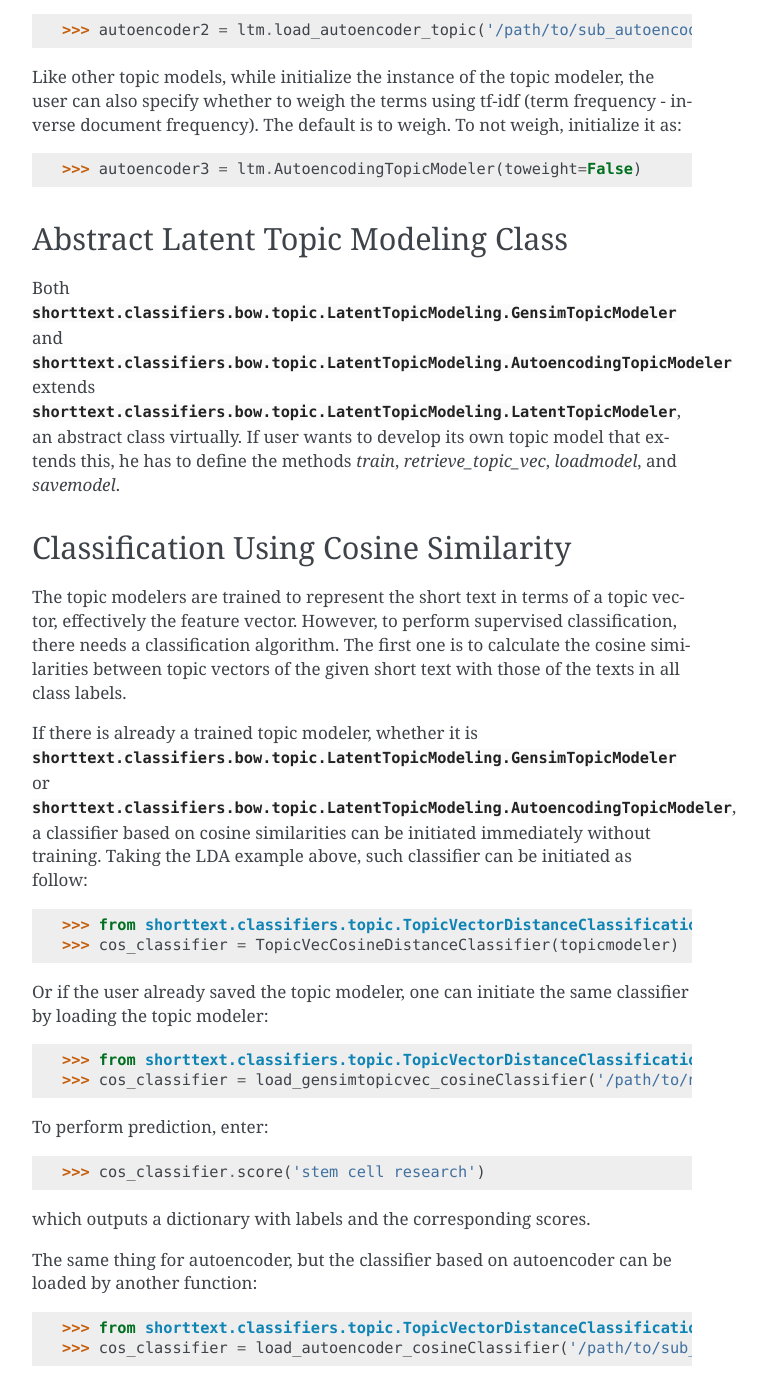
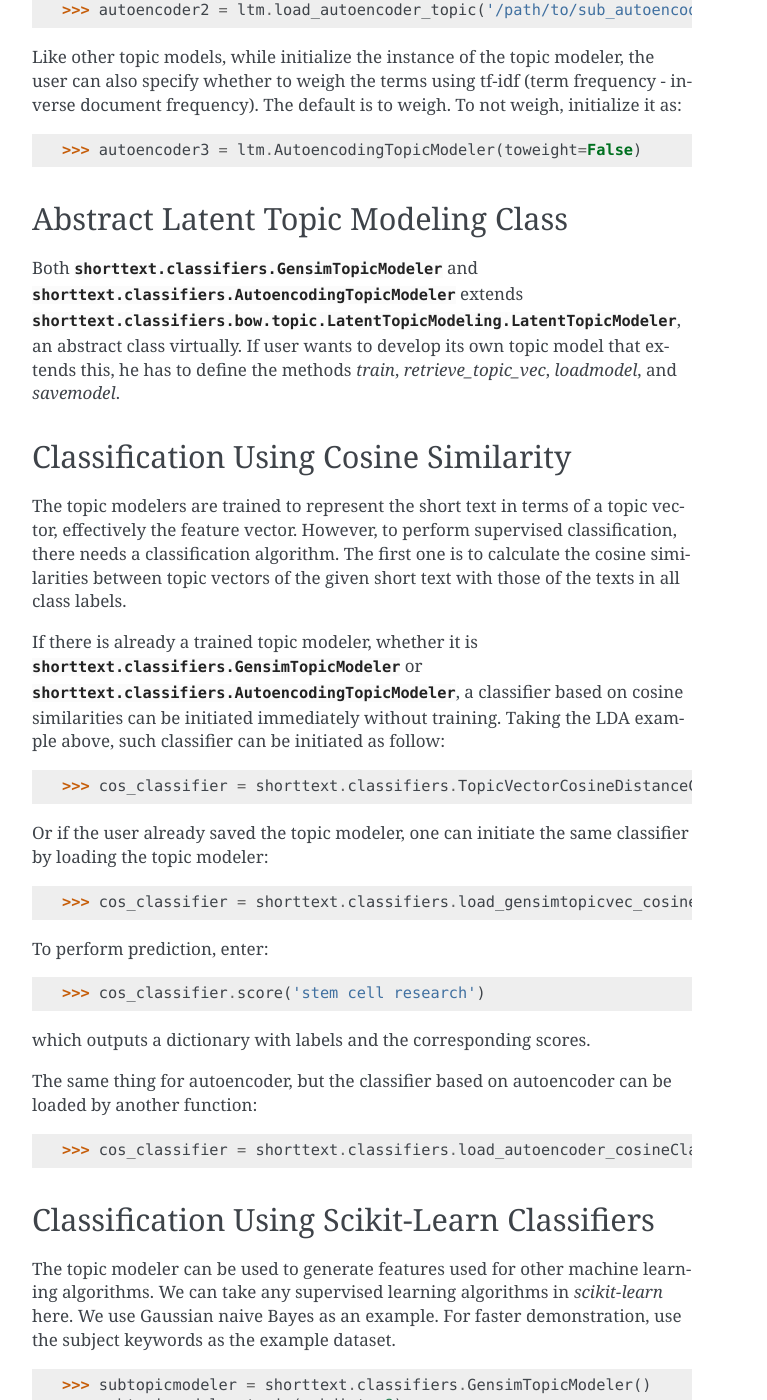
Before and after one commit to stephenhky/PyShortTextCategorization, a Sphinx documentation site: the page built from docs/tutorial_topic.rst, in a window 1280 px wide and 1400 px high, scrolled down 3353 px. Shown: the whole window, without its empty margins (388-1155 px from the left). Built offline with Sphinx 7.4.7, drawn with Linux system fonts in a browser that asks for light colours; some of the changed text lies outside the part shown.

```diff
--- a/docs/tutorial.rst
+++ b/docs/tutorial.rst
@@ -8,7 +8,8 @@ Before using, type
 
 >>> import shorttext
 
-You will get the message that `Theano` backend is used for `keras`.
+You will get the message that `Theano` or `Tensorflow` backend is used for `keras`. Refer to `Keras Backend
+<https://keras.io/backend/>`_ for information about switching backends.
 
 .. toctree::
    :maxdepth: 2
--- a/docs/tutorial_topic.rst
+++ b/docs/tutorial_topic.rst
@@ -27,7 +27,6 @@ This package supports three algorithms provided by `gensim`, namely, LDA, LSI, a
 Random Projections, to do the topic modeling.
 
 >>> import shorttext
->>> import shorttext.classifiers.topic.LatentTopicModeling as ltm
 
 First, load a set of training data (all NIH data in this example):
 
@@ -35,7 +34,7 @@ First, load a set of training data (all NIH data in this example):
 
 Initialize an instance of topic modeler, and use LDA as an example:
 
->>> topicmodeler = ltm.GensimTopicModeler(algorithm='lda')
+>>> topicmodeler = shorttext.classifiers.GensimTopicModeler(algorithm='lda')
 
 For the algorithms, user can use `lsi` and `rp` in addition to `lda` in the example.
 To train with 128 topics, enter:
@@ -97,7 +96,7 @@ For faster demonstration, use the subject keywords as the example dataset:
 
 To train such a model, we perform in a similar way with the LDA model (or LSI and random projections above):
 
->>> autoencoder = ltm.AutoencodingTopicModeler()
+>>> autoencoder = shorttext.classifiers.AutoencodingTopicModeler()
 >>> autoencoder.train(subdict, 8)
 
 After the training is done, the user can retrieve the encoded vector representation
@@ -152,8 +151,8 @@ The default is to weigh. To not weigh, initialize it as:
 Abstract Latent Topic Modeling Class
 ------------------------------------
 
-Both :class:`shorttext.classifiers.bow.topic.LatentTopicModeling.GensimTopicModeler` and
-:class:`shorttext.classifiers.bow.topic.LatentTopicModeling.AutoencodingTopicModeler` extends
+Both :class:`shorttext.classifiers.GensimTopicModeler` and
+:class:`shorttext.classifiers.AutoencodingTopicModeler` extends
 :class:`shorttext.classifiers.bow.topic.LatentTopicModeling.LatentTopicModeler`,
 an abstract class virtually. If user wants to develop its own topic model that extends
 this, he has to define the methods `train`, `retrieve_topic_vec`, `loadmodel`, and
@@ -168,19 +167,17 @@ needs a classification algorithm. The first one is to calculate the cosine simil
 between topic vectors of the given short text with those of the texts in all class labels.
 
 If there is already a trained topic modeler, whether it is
-:class:`shorttext.classifiers.bow.topic.LatentTopicModeling.GensimTopicModeler` or
-:class:`shorttext.classifiers.bow.topic.LatentTopicModeling.AutoencodingTopicModeler`,
+:class:`shorttext.classifiers.GensimTopicModeler` or
+:class:`shorttext.classifiers.AutoencodingTopicModeler`,
 a classifier based on cosine similarities can be initiated
 immediately without training. Taking the LDA example above, such classifier can be initiated as follow:
 
->>> from shorttext.classifiers.topic.TopicVectorDistanceClassification import TopicVecCosineDistanceClassifier
->>> cos_classifier = TopicVecCosineDistanceClassifier(topicmodeler)
+>>> cos_classifier = shorttext.classifiers.TopicVectorCosineDistanceClassifier(topicmodeler)
 
 Or if the user already saved the topic modeler, one can initiate the same classifier by
 loading the topic modeler:
 
->>> from shorttext.classifiers.topic.TopicVectorDistanceClassification import load_gensimtopicvec_cosineClassifier
->>> cos_classifier = load_gensimtopicvec_cosineClassifier('/path/to/nihlda128')
+>>> cos_classifier = shorttext.classifiers.load_gensimtopicvec_cosineClassifier('/path/to/nihlda128')
 
 To perform prediction, enter:
 
@@ -190,8 +187,7 @@ which outputs a dictionary with labels and the corresponding scores.
 
 The same thing for autoencoder, but the classifier based on autoencoder can be loaded by another function:
 
->>> from shorttext.classifiers.topic.TopicVectorDistanceClassification import load_autoencoder_cosineClassifier
->>> cos_classifier = load_autoencoder_cosineClassifier('/path/to/sub_autoencoder8')
+>>> cos_classifier = shorttext.classifiers.load_autoencoder_cosineClassifier('/path/to/sub_autoencoder8')
 
 Classification Using Scikit-Learn Classifiers
 ---------------------------------------------
@@ -201,7 +197,7 @@ algorithms. We can take any supervised learning algorithms in `scikit-learn` her
 We use Gaussian naive Bayes as an example. For faster demonstration, use the subject
 keywords as the example dataset.
 
->>> subtopicmodeler = ltm.GensimTopicModeler()
+>>> subtopicmodeler = shorttext.classifiers.GensimTopicModeler()
 >>> subtopicmodeler.train(subdict, 8)
 
 We first import the class:
@@ -210,8 +206,7 @@ We first import the class:
 
 And we train the classifier:
 
->>> from shorttext.classifiers.topic.SkLearnClassification import TopicVectorSkLearnClassifier
->>> classifier = TopicVectorSkLearnClassifier(subtopicmodeler, GaussianNB())
+>>> classifier = shorttext.classifiers.TopicVectorSkLearnClassifier(subtopicmodeler, GaussianNB())
 >>> classifier.train(subdict)
 
 Predictions can be performed like the following example:
@@ -227,12 +222,12 @@ You can save the model by:
 where the argument specifies the prefix of the path of the model files, including the topic
 models, and the scikit-learn model files. The classifier can be loaded by calling:
 
->>> classifier2 = shorttext.classifiers.topic.SkLearnClassification.load_gensim_topicvec_sklearnclassifier('/path/to/sublda8nb')
+>>> classifier2 = shorttext.classifiers.load_gensim_topicvec_sklearnclassifier('/path/to/sublda8nb')
 
 The topic modeler here can also be an autoencoder, by putting `subtopicmodeler` as the autoencoder
 will still do the work. However, to load the saved classifier with an autoencoder model, do
 
->>> classifier2 = shorttext.classifiers.topic.SkLearnClassification.load_autoencoder_topic_sklearnclassifier('/path/to/someprefix')
+>>> classifier2 = shorttext.classifiers.load_autoencoder_topic_sklearnclassifier('/path/to/someprefix')
 
 Notes about Text Preprocessing
 ------------------------------
--- a/docs/tutorial_wordembed.rst
+++ b/docs/tutorial_wordembed.rst
@@ -8,7 +8,7 @@ The most commonly used word-embedding model is Word2Vec. Its model can be downlo
 their page. To load the model, call:
 
 >>> import shorttext
->>> wvmodel = shorttext.utils.wordembed.load_word2vec_model('/path/to/GoogleNews-vectors-negative300.bin.gz')
+>>> wvmodel = shorttext.utils.load_word2vec_model('/path/to/GoogleNews-vectors-negative300.bin.gz')
 
 It is a binary file, and the default is set to be `binary=True`. In fact, it is equivalent to calling:
 
```
Also changed, not shown: other parts of docs/tutorial_topic.rst (+1 -1 lines), README.md (+1 -1 lines), docs/tutorial_nnlib.rst (+8 -8 lines), docs/tutorial_sumvec.rst (+4 -111 lines), docs/tutorial_textpreprocessing.rst (+10 -2 lines), 6 other files.
